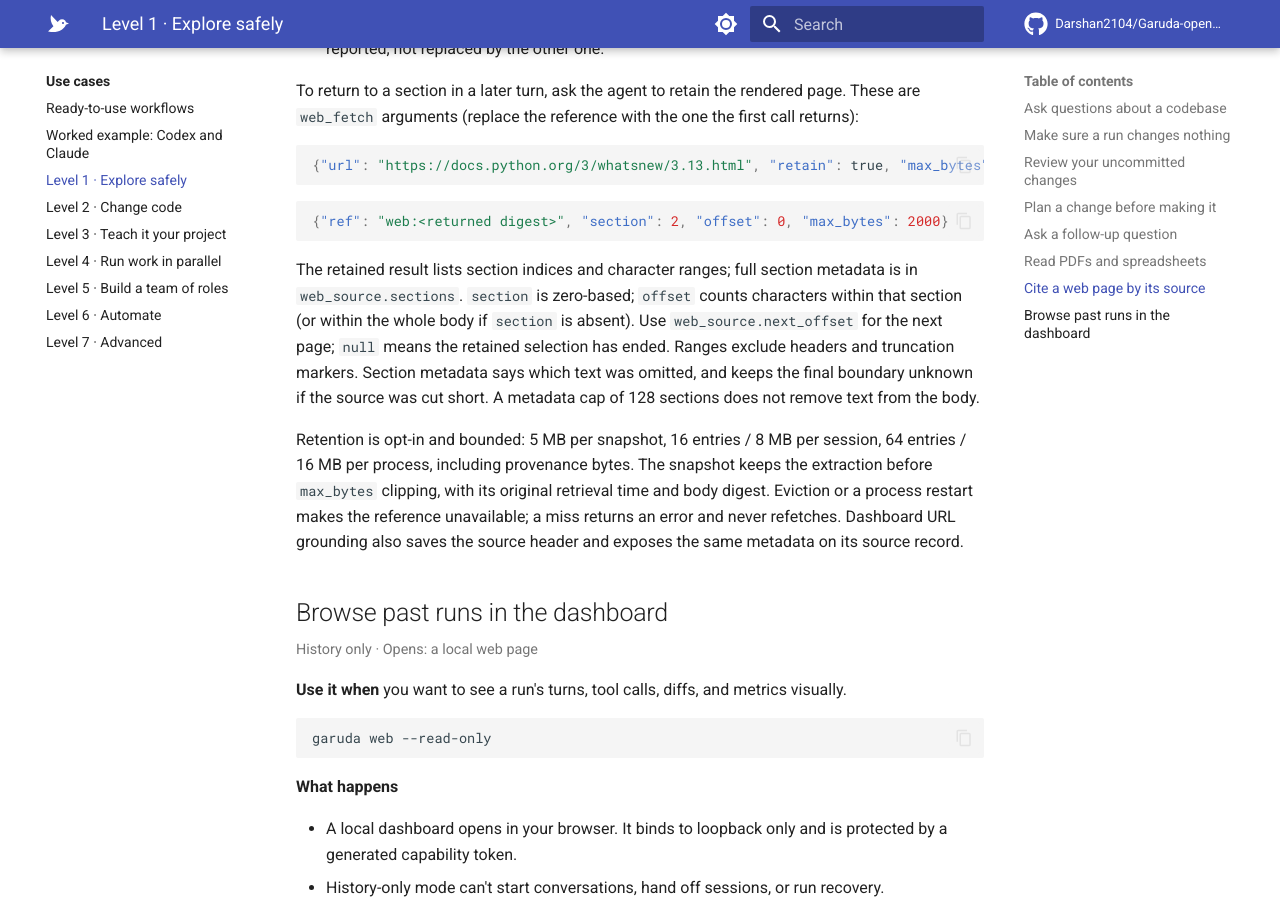
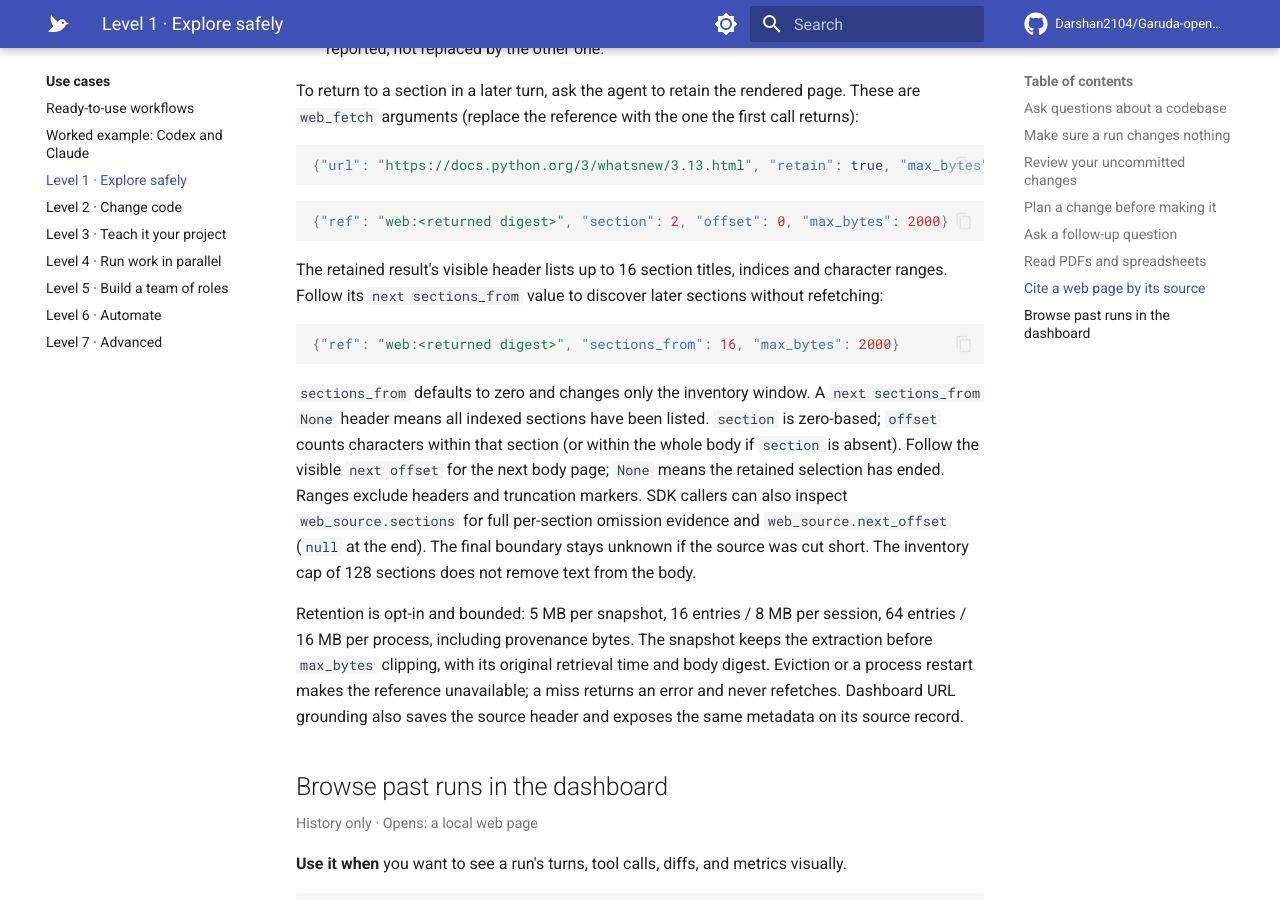
Before and after one commit to Darshan2104/Garuda-openagent, an MkDocs documentation site: the page built from docs/use-cases/explore.md, in a window 1280 px wide and 900 px high, scrolled down 3871 px. Built offline with MkDocs 1.6.1 and Material for MkDocs 9.7.7, drawn with Linux system fonts in a browser that asks for light colours; comment, search, counter and statistics services are not loaded.

Commit message:
Make a retained page's whole section inventory discoverable
Only the first 16 sections were listed in the content and the rest lived in
metadata the model never sees. Reference reads now take sections_from to page
through the inventory with a visible continuation cursor.

Co-Authored-By: Claude Opus 5.5 <noreply@anthropic.com>

````diff
--- a/docs/use-cases/explore.md
+++ b/docs/use-cases/explore.md
@@ -204,13 +204,24 @@ first call returns):
 {"ref": "web:<returned digest>", "section": 2, "offset": 0, "max_bytes": 2000}
 ```
 
-The retained result lists section indices and character ranges; full section
-metadata is in `web_source.sections`. `section` is zero-based; `offset` counts
-characters within that section (or within the whole body if `section` is absent).
-Use `web_source.next_offset` for the next page; `null` means the retained selection
-has ended. Ranges exclude headers and truncation markers. Section metadata says
-which text was omitted, and keeps the final boundary unknown if the source was
-cut short. A metadata cap of 128 sections does not remove text from the body.
+The retained result's visible header lists up to 16 section titles, indices and
+character ranges. Follow its `next sections_from` value to discover later
+sections without refetching:
+
+```json
+{"ref": "web:<returned digest>", "sections_from": 16, "max_bytes": 2000}
+```
+
+`sections_from` defaults to zero and changes only the inventory window. A
+`next sections_from None` header means all indexed sections have been listed.
+`section` is zero-based; `offset` counts characters within that section (or
+within the whole body if `section` is absent). Follow the visible `next offset`
+for the next body page; `None` means the retained selection has ended. Ranges
+exclude headers and truncation markers. SDK callers can also inspect
+`web_source.sections` for full per-section omission evidence and
+`web_source.next_offset` (`null` at the end). The final boundary stays unknown
+if the source was cut short. The inventory cap of 128 sections does not remove
+text from the body.
 
 Retention is opt-in and bounded: 5 MB per snapshot, 16 entries / 8 MB per session,
 64 entries / 16 MB per process, including provenance bytes. The snapshot keeps
````
Also changed, not shown: .context/decisions.md (+6 -2 lines), docs/ARCHITECTURE.md (+5 -2 lines), docs/MODULES.md (+3 -1 lines), docs/reference/features.md (+1 -1 lines), 2 other files.
